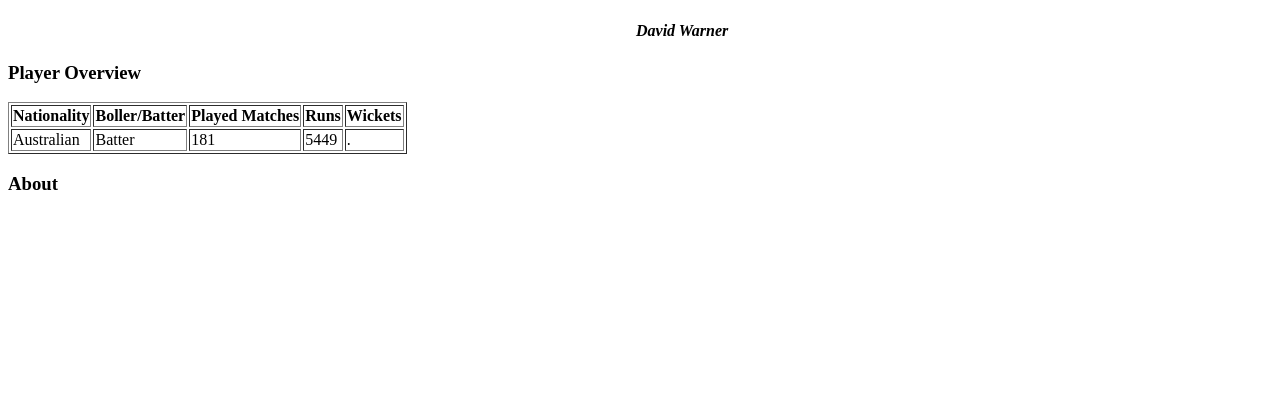
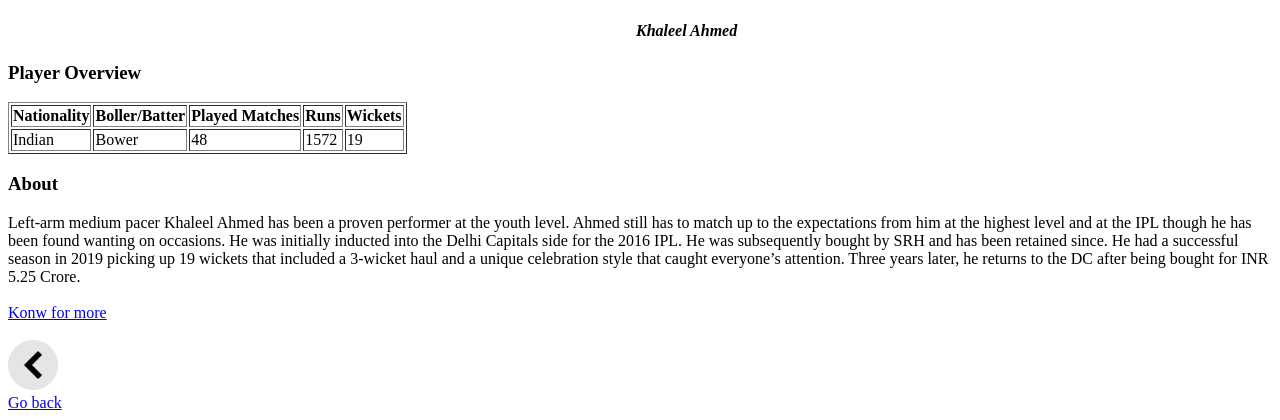
Before and after one commit to rupesh3201/icp8.0-html-group-project-1, a plain HTML site: page khaleel.html in a window 1280 px wide. Shown: the part 515-935 px from the top of the page. Before the commit the page ends 800 px from the top, so only its background shows below. Drawn offline with Linux system fonts and the light colour scheme.

Commit message:
khaleel.html added

```diff
--- a/khaleel.html
+++ b/khaleel.html
@@ -17,13 +17,14 @@
         &nbsp;&nbsp;&nbsp;&nbsp;&nbsp;&nbsp;&nbsp;&nbsp;&nbsp;&nbsp;&nbsp;&nbsp;&nbsp;&nbsp;&nbsp;&nbsp;&nbsp;&nbsp;&nbsp;&nbsp;&nbsp;&nbsp;&nbsp;&nbsp;&nbsp;&nbsp;&nbsp;&nbsp;&nbsp;&nbsp;&nbsp;&nbsp;&nbsp;&nbsp;&nbsp; &nbsp;&nbsp;&nbsp;&nbsp;&nbsp;&nbsp;&nbsp;&nbsp;&nbsp;&nbsp;&nbsp;&nbsp;&nbsp;&nbsp;&nbsp;&nbsp;&nbsp;&nbsp;&nbsp;&nbsp;&nbsp;&nbsp;&nbsp;&nbsp;&nbsp;&nbsp;&nbsp;&nbsp;&nbsp;&nbsp;&nbsp;&nbsp;&nbsp;&nbsp;&nbsp;
         &nbsp;&nbsp;&nbsp;&nbsp;&nbsp;&nbsp;&nbsp;&nbsp;&nbsp;&nbsp;&nbsp;&nbsp;&nbsp;&nbsp;&nbsp;&nbsp;&nbsp;&nbsp;&nbsp;&nbsp;&nbsp;&nbsp;&nbsp;&nbsp;&nbsp;&nbsp;&nbsp;&nbsp;&nbsp;&nbsp;&nbsp;&nbsp;&nbsp;&nbsp;&nbsp;
         &nbsp;&nbsp;&nbsp;&nbsp;&nbsp;&nbsp;&nbsp;&nbsp;&nbsp;&nbsp;&nbsp;&nbsp;&nbsp;&nbsp;&nbsp;&nbsp;&nbsp;&nbsp;&nbsp;&nbsp;&nbsp;&nbsp;&nbsp;
-        <img src="https://bcciplayerimages.s3.ap-south-1.amazonaws.com/ipl/IPLHeadshot2024/214.png" height="300px">
+        <img src="https://bcciplayerimages.s3.ap-south-1.amazonaws.com/ipl/IPLHeadshot2024/8.png" height="300px">
         <h4><i>
             &nbsp;&nbsp;&nbsp;&nbsp;&nbsp;&nbsp;&nbsp;&nbsp;&nbsp;&nbsp;&nbsp;&nbsp;&nbsp;&nbsp;&nbsp;&nbsp;&nbsp;&nbsp;&nbsp;&nbsp;&nbsp;&nbsp;&nbsp;&nbsp;&nbsp;&nbsp;&nbsp;&nbsp;&nbsp;&nbsp;&nbsp;&nbsp;&nbsp;&nbsp;
             &nbsp;&nbsp;&nbsp;&nbsp;&nbsp;&nbsp;&nbsp;&nbsp;&nbsp;&nbsp;&nbsp;&nbsp;&nbsp;&nbsp;&nbsp;&nbsp;&nbsp;&nbsp;&nbsp;&nbsp;&nbsp;&nbsp;&nbsp;&nbsp;&nbsp;&nbsp;&nbsp;&nbsp;&nbsp;&nbsp;&nbsp;&nbsp;&nbsp;&nbsp;&nbsp;
             &nbsp;&nbsp;&nbsp;&nbsp;&nbsp;&nbsp;&nbsp;&nbsp;&nbsp;&nbsp;&nbsp;&nbsp;&nbsp;&nbsp;&nbsp;&nbsp;&nbsp;&nbsp;&nbsp;&nbsp;&nbsp;&nbsp;&nbsp;&nbsp;&nbsp;&nbsp;&nbsp;&nbsp;&nbsp;&nbsp;&nbsp;&nbsp;&nbsp;&nbsp;&nbsp;
             &nbsp;&nbsp;&nbsp;&nbsp;&nbsp;&nbsp;&nbsp;&nbsp;&nbsp;&nbsp;&nbsp;&nbsp;&nbsp;&nbsp;&nbsp;&nbsp;&nbsp;&nbsp;&nbsp;&nbsp;&nbsp;&nbsp;&nbsp;&nbsp;&nbsp;&nbsp;&nbsp;&nbsp;&nbsp;&nbsp;&nbsp;&nbsp;&nbsp;&nbsp;&nbsp;
-            &nbsp;&nbsp;&nbsp;&nbsp;&nbsp;&nbsp;&nbsp;&nbsp;&nbsp;&nbsp;&nbsp;&nbsp;&nbsp;&nbsp;David Warner
+            &nbsp;&nbsp;&nbsp;&nbsp;&nbsp;&nbsp;&nbsp;&nbsp;&nbsp;&nbsp;&nbsp;&nbsp;&nbsp;&nbsp;Khaleel Ahmed
+
         </i>
     </h4>
 </div>
@@ -43,16 +44,21 @@
         </thead>
         <tbody>
             <tr>
-                <td>Australian</td>
-                <td>Batter</td>
-                <td>181</td>
-                <td>5449</td>
-                <td>.</td>
+                <td>Indian</td>
+                <td>Bower</td>
+                <td>48</td>
+                <td>1572</td>
+                <td>19</td>
 
             </tr>
         </tbody>
 
     </table>
     <h3>About</h3>
+    Left-arm medium pacer Khaleel Ahmed has been a proven performer at the youth level. Ahmed still has to match up to the expectations from him at the highest level and at the IPL though he has been found wanting on occasions. He was initially inducted into the Delhi Capitals side for the 2016 IPL. He was subsequently bought by SRH and has been retained since. He had a successful season in 2019 picking up 19 wickets that included a 3-wicket haul and a unique celebration style that caught everyone’s attention. Three years later, he returns to the DC after being bought for INR 5.25 Crore. <br><br>
+    <a href="https://en.wikipedia.org/wiki/Khaleel_Ahmed">Konw for more</a><br><br>
+    <a href="player.html">
+        <img src="./img/back.png" height="50px"> <br>Go back
+    </a>
 </body>
 </html>
```
